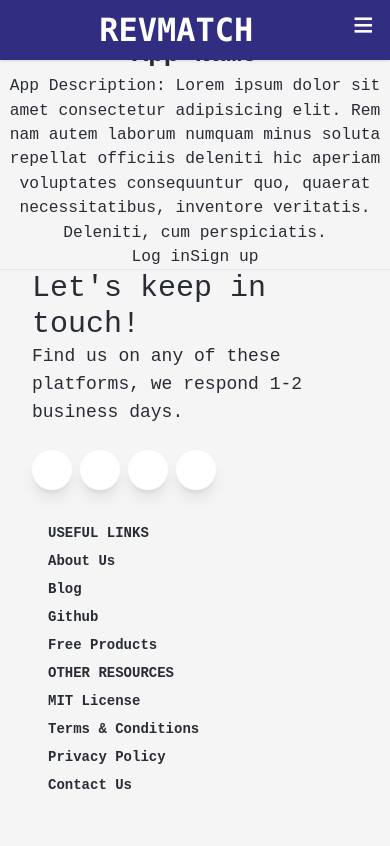
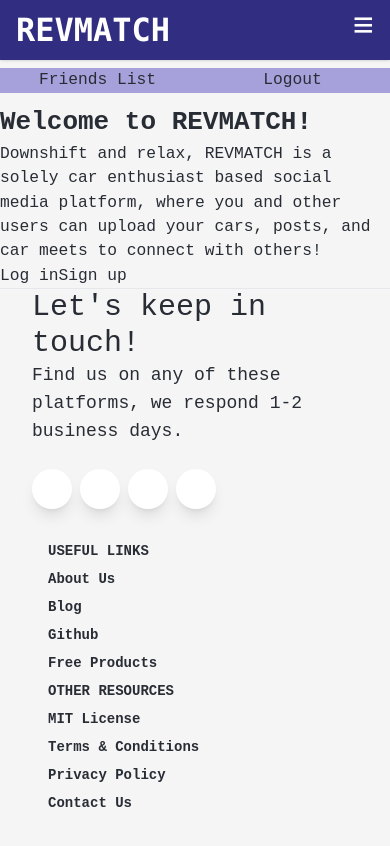
Before and after one commit to johnimeson0/project3-client, a React (Create React App) app: page / in a window 390 px wide. Shown: the top 846 px of the page. Built offline with nearby package versions, Linux system fonts and the light colour scheme.

Commit message:
events & profile & cars css updates

```diff
--- a/src/App.css
+++ b/src/App.css
@@ -2,44 +2,16 @@
 @tailwind components;
 @tailwind utilities;
 
-.App {
-  text-align: center;
-}
-
-.App-logo {
-  height: 40vmin;
-  pointer-events: none;
-}
-
-@media (prefers-reduced-motion: no-preference) {
-  .App-logo {
-    animation: App-logo-spin infinite 20s linear;
+@media screen and (max-width: 1023px) {
+  body {
+    margin-top: 8vh;
   }
-}
-
-.App-header {
-  background-color: #282c34;
-  min-height: 100vh;
-  display: flex;
-  flex-direction: column;
-  align-items: center;
-  justify-content: center;
-  font-size: calc(10px + 2vmin);
-  color: white;
-}
-
-.App-link {
-  color: #61dafb;
-}
-
-@keyframes App-logo-spin {
-  from {
-    transform: rotate(0deg);
+  .testing{
+    width: 100vw;
+    display: flex;
+    justify-content: center;
+    }
   }
-  to {
-    transform: rotate(360deg);
-  }
-}
 
 #event-img {
   max-width: 70vw;
@@ -85,6 +57,7 @@ body {
   display: flex;
   justify-content: space-around;
   padding-bottom: 10px;
+  width: 100vw;
   /* margin-top: 10px; */
   /* padding-top: 10px; */
   /* border-bottom: 5px solid #1c9cd9 ; */
@@ -110,7 +83,9 @@ body {
   padding-top: 20px;
   margin-top: 0px;
   height: 35vh;
+  min-height: fit-content;
 }
+
 
 .profile-link-card{
   width: fit-content;
@@ -156,12 +131,12 @@ body {
   justify-content: center;
   align-items: center;
   flex-direction: column;
-  min-height: 40vh;
   width: 40vw;
   min-width: fit-content;
   margin-top: 2vh;
   margin-bottom: 2vh;
   max-height: fit-content;
+  border-radius: 15px;
 }
 .CarCard img {
   min-width: fit-content;
@@ -190,7 +165,7 @@ h1 {
   padding-bottom: 10vh;
 }
 
-.EventCard{
+.Eventcard{
   border: 2px solid lightgray;
   background-color: white;
   display: flex;
@@ -203,6 +178,7 @@ h1 {
   margin-top: 2vh;
   margin-bottom: 2vh;
   max-height: fit-content;
+  border-radius: 15px;
 }
 
 .Viewprofilecard .profile-details {
@@ -211,3 +187,10 @@ h1 {
   align-items: center;
   flex-direction: column;
 }
+
+.EventListPage{
+  display: flex;
+  align-items: center;
+  justify-content: center;
+  flex-direction: column;
+}
--- a/src/pages/EventPages/AllEvents.jsx
+++ b/src/pages/EventPages/AllEvents.jsx
@@ -39,9 +39,9 @@ function EventsPage() {
                         <div>
                             <img src={el.imgUrl} alt="" id='event-img'/>
                             <h1>{el.title} - @{el.authorId[0].username}</h1>
+                        <hr />
                             <p>{el.body}</p>
                         </div>
-                        <hr />
                     </Link>
                     {/* <h4>{el.description}</h4> */}
                 </div>
--- a/src/pages/HomePages/Index.jsx
+++ b/src/pages/HomePages/Index.jsx
@@ -17,10 +17,8 @@ function Index(){
             <section className='index'>
 
                 <div className='title'>
-                    <h1>App Name</h1>
-                    <h5>App Description: Lorem ipsum dolor sit amet consectetur adipisicing elit. Rem nam autem laborum numquam
-                        minus soluta repellat officiis deleniti hic aperiam voluptates consequuntur quo, quaerat necessitatibus,
-                        inventore veritatis. Deleniti, cum perspiciatis.</h5>
+                    <h1>Welcome to REVMATCH! </h1>
+                    <h3>Downshift and relax, REVMATCH is a solely car enthusiast based social media platform, where you and other users can upload your cars, posts, and car meets to connect with others!</h3>
                 </div>
 
                 <div className='index-navigation'>
```
